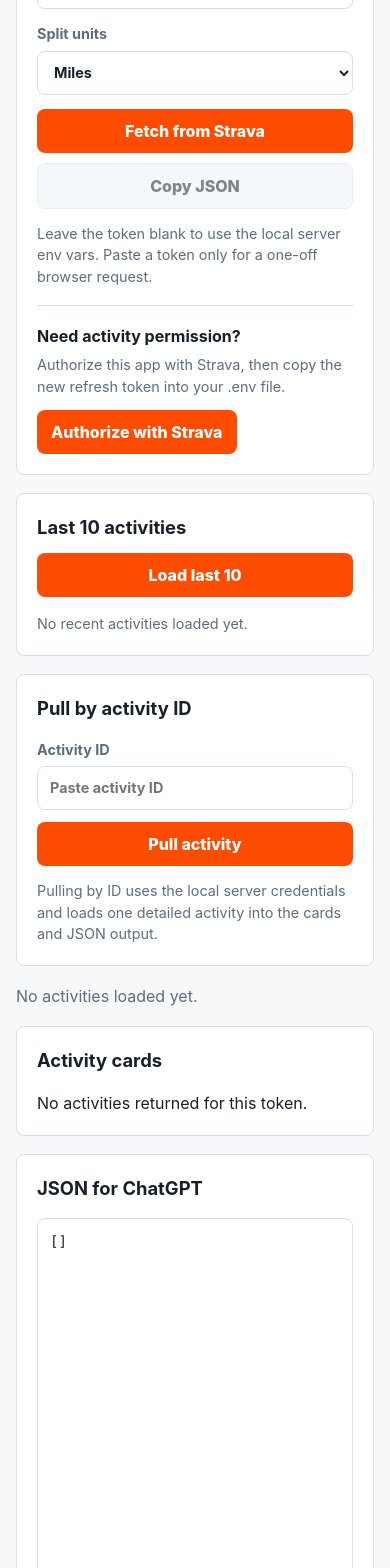
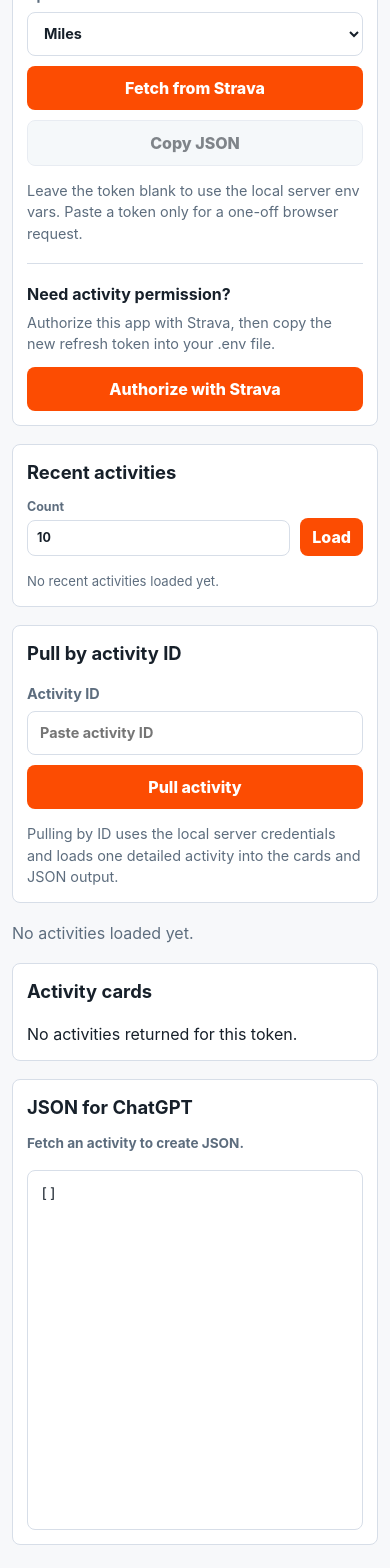
Before and after one commit to DevAndFrying/strava_gpt_pipeline, a React (Vite) app: page / in a window 390 px wide. Shown: the part 432-2000 px from the top of the page. Built offline with nearby package versions, Linux system fonts and the light colour scheme.

Commit message:
Updated UI for better clarity and mobile/lfd support

```diff
--- a/src/App.jsx
+++ b/src/App.jsx
@@ -1,4 +1,4 @@
-import { useMemo, useState } from "react";
+import { useEffect, useMemo, useRef, useState } from "react";
 import {
   fetchActivities,
   fetchActivityDetail,
@@ -18,9 +18,14 @@
   "average_grade_adjusted_speed",
 ];
 
+const recentExpandDelayMs = 1000;
+const recentCollapseDelayMs = 4000;
+const metersToFeet = (meters) => meters * 3.28084;
+
 function App() {
   const [token, setToken] = useState("");
   const [limit, setLimit] = useState(10);
+  const [recentLimit, setRecentLimit] = useState(10);
   const [splitUnits, setSplitUnits] = useState("miles");
   const [activityId, setActivityId] = useState("");
   const [recentActivities, setRecentActivities] = useState([]);
@@ -31,13 +36,24 @@
   });
   const [isLoading, setIsLoading] = useState(false);
   const [isLoadingRecent, setIsLoadingRecent] = useState(false);
+  const [isRecentExpanded, setIsRecentExpanded] = useState(true);
   const [pullingActivityId, setPullingActivityId] = useState("");
+  const recentExpandTimer = useRef(null);
+  const recentCollapseTimer = useRef(null);
+  const recentPanelHasFocus = useRef(false);
 
   const summaries = useMemo(
     () => loadedActivities.map((activity) => summarizeActivity(activity, splitUnits)),
     [loadedActivities, splitUnits],
   );
   const jsonOutput = useMemo(() => JSON.stringify(summaries, null, 2), [summaries]);
+
+  useEffect(() => {
+    return () => {
+      clearTimeout(recentExpandTimer.current);
+      clearTimeout(recentCollapseTimer.current);
+    };
+  }, []);
 
   async function handleSubmit(event) {
     event.preventDefault();
@@ -89,10 +105,17 @@
   }
 
   async function handleCopy() {
-    if (!jsonOutput) return;
+    if (summaries.length === 0) return;
 
+    try {
       await navigator.clipboard.writeText(jsonOutput);
       setStatus({ message: "Copied JSON to clipboard.", tone: "success" });
+    } catch (error) {
+      setStatus({
+        message: "Could not copy JSON automatically. Select the JSON and copy it manually.",
+        tone: "error",
+      });
+    }
   }
 
   function handleSplitUnitsChange(value) {
@@ -108,12 +131,16 @@
 
   async function handleLoadRecent() {
     const trimmedToken = token.trim();
+    const requestedLimit = Math.min(Math.max(Number(recentLimit) || 10, 1), 50);
 
     setIsLoadingRecent(true);
-    setStatus({ message: "Fetching last 10 activities...", tone: "" });
+    setStatus({ message: `Fetching last ${requestedLimit} activities...`, tone: "" });
 
     try {
-      const activities = await fetchActivities(trimmedToken, 10);
+      const activities = await fetchActivities(trimmedToken, requestedLimit);
+      clearTimeout(recentExpandTimer.current);
+      clearTimeout(recentCollapseTimer.current);
+      setIsRecentExpanded(true);
       setRecentActivities(activities);
       setStatus({
         message: `Loaded ${activities.length} recent activities.`,
@@ -126,6 +153,47 @@
       });
     } finally {
       setIsLoadingRecent(false);
+    }
+  }
+
+  function scheduleRecentExpand() {
+    clearTimeout(recentCollapseTimer.current);
+    clearTimeout(recentExpandTimer.current);
+    recentExpandTimer.current = setTimeout(() => {
+      setIsRecentExpanded(true);
+    }, recentExpandDelayMs);
+  }
+
+  function scheduleRecentCollapse() {
+    clearTimeout(recentExpandTimer.current);
+    clearTimeout(recentCollapseTimer.current);
+
+    if (recentActivities.length === 0 || isLoadingRecent) {
+      return;
+    }
+
+    recentCollapseTimer.current = setTimeout(() => {
+      setIsRecentExpanded(false);
+    }, recentCollapseDelayMs);
+  }
+
+  function handleRecentBlur(event) {
+    if (event.currentTarget.contains(event.relatedTarget)) {
+      return;
+    }
+
+    recentPanelHasFocus.current = false;
+    scheduleRecentCollapse();
+  }
+
+  function handleRecentFocus() {
+    recentPanelHasFocus.current = true;
+    scheduleRecentExpand();
+  }
+
+  function handleRecentMouseLeave() {
+    if (!recentPanelHasFocus.current) {
+      scheduleRecentCollapse();
     }
   }
 
@@ -166,7 +234,7 @@
         <p>Fetch recent activities and copy a clean JSON summary you can send in a chat.</p>
       </section>
 
-      <section className="panel" aria-labelledby="setup-title">
+      <section className="panel setup-panel" aria-labelledby="setup-title">
         <h2 id="setup-title">Fetch activities</h2>
         <form className="controls" onSubmit={handleSubmit}>
           <label>
@@ -232,22 +300,47 @@
       </section>
 
       <section className="lookup-grid" aria-label="Activity lookup tools">
-        <div className="panel">
+        <div
+          className="panel lookup-panel recent-panel"
+          onFocus={handleRecentFocus}
+          onBlur={handleRecentBlur}
+          onMouseEnter={scheduleRecentExpand}
+          onMouseLeave={handleRecentMouseLeave}
+        >
           <div className="panel-heading">
-            <h2>Last 10 activities</h2>
-            <button type="button" onClick={handleLoadRecent} disabled={isLoadingRecent}>
-              {isLoadingRecent ? "Loading..." : "Load last 10"}
+            <h2>Recent activities</h2>
+            <form
+              className="recent-controls"
+              onSubmit={(event) => {
+                event.preventDefault();
+                handleLoadRecent();
+              }}
+            >
+              <label>
+                Count
+                <input
+                  value={recentLimit}
+                  onChange={(event) => setRecentLimit(event.target.value)}
+                  type="number"
+                  min="1"
+                  max="50"
+                />
+              </label>
+              <button type="submit" disabled={isLoadingRecent}>
+                {isLoadingRecent ? "Loading..." : "Load"}
               </button>
+            </form>
           </div>
           <RecentActivityList
             activities={recentActivities}
             splitUnits={splitUnits}
+            isExpanded={isRecentExpanded || recentActivities.length === 0 || isLoadingRecent}
             pullingActivityId={pullingActivityId}
             onPullActivity={handlePullActivity}
           />
         </div>
 
-        <div className="panel">
+        <div className="panel lookup-panel id-panel">
           <h2>Pull by activity ID</h2>
           <form
             className="id-lookup"
@@ -281,30 +374,78 @@
       </section>
 
       <section className="grid" aria-label="Activity results">
-        <div className="panel">
+        <div className="panel activity-panel">
           <h2>Activity cards</h2>
           <ActivityList activities={summaries} />
         </div>
 
-        <div className="panel">
-          <h2>JSON for ChatGPT</h2>
-          <textarea value={jsonOutput} readOnly spellCheck="false" />
-        </div>
+        <JsonOutputCard
+          jsonOutput={jsonOutput}
+          canCopy={summaries.length > 0}
+          onCopy={handleCopy}
+        />
       </section>
     </main>
   );
 }
 
-function RecentActivityList({ activities, splitUnits, pullingActivityId, onPullActivity }) {
+function JsonOutputCard({ jsonOutput, canCopy, onCopy }) {
+  function handleKeyDown(event) {
+    if (!canCopy || (event.key !== "Enter" && event.key !== " ")) {
+      return;
+    }
+
+    event.preventDefault();
+    onCopy();
+  }
+
+  return (
+    <div
+      className={`panel json-card ${canCopy ? "is-copyable" : ""}`.trim()}
+      role="button"
+      tabIndex={canCopy ? 0 : -1}
+      aria-disabled={!canCopy}
+      aria-label="Copy JSON for ChatGPT"
+      onClick={canCopy ? onCopy : undefined}
+      onKeyDown={handleKeyDown}
+    >
+      <div className="json-card-heading">
+        <h2>JSON for ChatGPT</h2>
+        <p>{canCopy ? "Click this card to copy." : "Fetch an activity to create JSON."}</p>
+      </div>
+      <pre className="json-output" aria-label="JSON output">{jsonOutput}</pre>
+    </div>
+  );
+}
+
+function RecentActivityList({
+  activities,
+  splitUnits,
+  isExpanded,
+  pullingActivityId,
+  onPullActivity,
+}) {
   if (activities.length === 0) {
     return <p className="empty-state">No recent activities loaded yet.</p>;
   }
 
   return (
+    <div className={`recent-list-shell ${isExpanded ? "is-expanded" : "is-collapsed"}`}>
+      <p className="recent-collapsed-note" aria-hidden={isExpanded}>
+        {activities.length} recent activities hidden. Focus here for 1 second to expand.
+      </p>
+      <div className="recent-list-clip" aria-hidden={!isExpanded}>
         <div className="recent-list">
           {activities.map((activity) => {
             const id = String(activity.id);
             const distance = formatDistance(activity.distance, splitUnits);
+            const startedAt = activity.start_date || activity.start_date_local;
+            const date = startedAt ? formatDate(startedAt) : null;
+            const elevationGain =
+              activity.total_elevation_gain === null ||
+              activity.total_elevation_gain === undefined
+                ? null
+                : Number(metersToFeet(activity.total_elevation_gain).toFixed(0));
 
             return (
               <article className="recent-card" key={id}>
@@ -312,15 +453,18 @@
                   <h3>{activity.name || "Untitled activity"}</h3>
                   <p>
                     ID: {id}
+                    {date ? ` | ${date}` : ""}
                     {activity.distance !== null && activity.distance !== undefined
                       ? ` | ${distance.value} ${distance.unit}`
                       : ""}
+                    {elevationGain !== null ? ` | ${elevationGain} ft gain` : ""}
                   </p>
                 </div>
                 <button
                   type="button"
                   className="secondary"
                   disabled={pullingActivityId === id}
+                  tabIndex={isExpanded ? 0 : -1}
                   onClick={() => onPullActivity(id)}
                 >
                   {pullingActivityId === id ? "Pulling..." : "Pull"}
@@ -328,6 +472,8 @@
               </article>
             );
           })}
+        </div>
+      </div>
     </div>
   );
 }
@@ -398,9 +544,7 @@
       {(activity.splits.length > 0 ||
         activity.best_efforts.length > 0 ||
         activity.segment_efforts.length > 0) && (
-        <details className="activity-details">
-          <summary>Splits and efforts</summary>
-
+        <section className="activity-details" aria-label="Splits and efforts">
           {activity.splits.length > 0 && (
             <MiniTable title="Splits" rows={activity.splits} columns={splitColumns} />
           )}
@@ -410,7 +554,7 @@
           {activity.segment_efforts.length > 0 && (
             <MiniTable title="Segments" rows={activity.segment_efforts} />
           )}
-        </details>
+        </section>
       )}
     </article>
   );
--- a/styles.css
+++ b/styles.css
@@ -30,19 +30,20 @@
 button,
 input,
 select,
-textarea {
+textarea,
+pre {
   font: inherit;
 }
 
 .shell {
-  width: min(1120px, calc(100% - 32px));
+  width: min(1440px, calc(100% - 32px));
   margin: 0 auto;
-  padding: 40px 0;
+  padding: clamp(24px, 5vw, 44px) 0;
 }
 
 .intro {
   max-width: 720px;
-  margin-bottom: 28px;
+  margin-bottom: clamp(20px, 4vw, 28px);
 }
 
 .eyebrow {
@@ -62,7 +63,7 @@
 
 h1 {
   margin: 0 0 12px;
-  font-size: clamp(2rem, 6vw, 4.5rem);
+  font-size: clamp(2.1rem, 6vw, 4.5rem);
   line-height: 1;
 }
 
@@ -80,12 +81,12 @@
   background: var(--surface);
   border: 1px solid var(--line);
   border-radius: 8px;
-  padding: 20px;
+  padding: clamp(14px, 2.5vw, 20px);
 }
 
 .controls {
   display: grid;
-  grid-template-columns: minmax(220px, 1fr) minmax(140px, 180px) minmax(140px, 180px) auto;
+  grid-template-columns: minmax(240px, 1fr) minmax(132px, 160px) minmax(132px, 160px) auto;
   gap: 14px;
   align-items: end;
 }
@@ -199,16 +200,24 @@
 
 .lookup-grid {
   display: grid;
-  grid-template-columns: minmax(0, 1fr) minmax(280px, 0.7fr);
+  grid-template-columns: minmax(360px, 1fr) minmax(300px, 0.62fr);
   gap: 18px;
   margin-top: 18px;
   align-items: start;
 }
 
+.lookup-panel {
+  height: 100%;
+}
+
+.recent-panel {
+  align-self: start;
+}
+
 .panel-heading {
   display: flex;
   gap: 12px;
-  align-items: start;
+  align-items: end;
   justify-content: space-between;
   margin-bottom: 16px;
 }
@@ -217,39 +226,132 @@
   margin-bottom: 0;
 }
 
+.recent-controls {
+  display: grid;
+  grid-template-columns: 82px auto;
+  gap: 8px;
+  align-items: end;
+}
+
+.recent-controls label {
+  gap: 3px;
+  font-size: 0.78rem;
+}
+
+.recent-controls input {
+  min-height: 36px;
+  padding: 7px 9px;
+}
+
+.recent-controls button {
+  min-height: 36px;
+  padding: 7px 12px;
+}
+
+.recent-list-shell {
+  display: grid;
+  grid-template-areas: "stack";
+}
+
+.recent-list-clip,
+.recent-collapsed-note {
+  grid-area: stack;
+  min-height: 0;
+  transition:
+    max-height 260ms ease,
+    opacity 180ms ease,
+    transform 220ms ease,
+    visibility 0ms linear 0ms;
+}
+
+.recent-list-clip {
+  max-height: 260px;
+  overflow: auto;
+  -webkit-overflow-scrolling: touch;
+}
+
+.recent-list-shell.is-collapsed .recent-list-clip {
+  max-height: 0;
+  opacity: 0;
+  transform: translateY(-4px);
+  visibility: hidden;
+  transition:
+    max-height 260ms ease,
+    opacity 160ms ease,
+    transform 220ms ease,
+    visibility 0ms linear 260ms;
+}
+
+.recent-list-shell.is-expanded .recent-collapsed-note {
+  max-height: 0;
+  opacity: 0;
+  transform: translateY(4px);
+  visibility: hidden;
+  transition:
+    max-height 180ms ease,
+    opacity 140ms ease,
+    transform 180ms ease,
+    visibility 0ms linear 180ms;
+}
+
 .recent-list {
   display: grid;
-  gap: 10px;
+  gap: 6px;
 }
 
 .recent-card {
   display: grid;
   grid-template-columns: minmax(0, 1fr) auto;
-  gap: 12px;
+  gap: 8px;
   align-items: center;
   border: 1px solid var(--line);
   border-radius: 8px;
-  padding: 12px;
+  padding: 8px 10px;
   background: #fbfcfd;
 }
 
+.recent-card > div {
+  min-width: 0;
+}
+
 .recent-card h3 {
-  margin: 0 0 4px;
-  font-size: 0.98rem;
+  margin: 0;
+  font-size: 0.9rem;
+  line-height: 1.25;
   overflow-wrap: anywhere;
 }
 
 .recent-card p,
-.empty-state {
+.empty-state,
+.recent-collapsed-note {
   color: var(--muted);
-  font-size: 0.9rem;
+  font-size: 0.82rem;
+}
+
+.recent-collapsed-note {
+  max-height: 48px;
+  border: 1px dashed var(--line);
+  border-radius: 8px;
+  padding: 10px;
+  background: #fbfcfd;
+  transform: translateY(0);
+}
+
+.recent-card button {
+  min-height: 32px;
+  padding: 6px 10px;
+  font-size: 0.86rem;
 }
 
 .id-lookup {
   display: grid;
-  grid-template-columns: minmax(0, 1fr) auto;
+  grid-template-columns: minmax(0, 1fr);
   gap: 12px;
   align-items: end;
+}
+
+.id-lookup button {
+  justify-self: start;
 }
 
 .status-row {
@@ -267,9 +369,48 @@
 
 .grid {
   display: grid;
-  grid-template-columns: minmax(0, 1fr) minmax(0, 0.9fr);
+  grid-template-columns: minmax(0, 1.2fr) minmax(360px, 0.8fr);
   gap: 18px;
   align-items: start;
+}
+
+.json-card {
+  transition:
+    border-color 160ms ease,
+    box-shadow 160ms ease;
+}
+
+.json-card.is-copyable {
+  cursor: copy;
+}
+
+.json-card.is-copyable:hover {
+  border-color: rgba(252, 76, 2, 0.6);
+  box-shadow: 0 8px 22px rgba(23, 32, 42, 0.08);
+}
+
+.json-card:focus-visible {
+  outline: 3px solid rgba(252, 76, 2, 0.25);
+  outline-offset: 2px;
+}
+
+.json-card-heading {
+  display: flex;
+  gap: 12px;
+  align-items: baseline;
+  justify-content: space-between;
+  margin-bottom: 16px;
+}
+
+.json-card-heading h2 {
+  margin-bottom: 0;
+}
+
+.json-card-heading p {
+  color: var(--muted);
+  font-size: 0.85rem;
+  font-weight: 700;
+  text-align: right;
 }
 
 .activity-list {
@@ -288,6 +429,10 @@
   background: #fbfcfd;
 }
 
+.activity-card + .activity-card {
+  margin-top: 2px;
+}
+
 .activity-card h3 {
   margin: 0 0 8px;
   font-size: 1rem;
@@ -296,7 +441,7 @@
 .activity-meta {
   display: flex;
   flex-wrap: wrap;
-  gap: 8px;
+  gap: 6px;
   color: var(--muted);
   font-size: 0.88rem;
 }
@@ -310,9 +455,17 @@
 
 .detail-grid {
   display: grid;
-  grid-template-columns: repeat(auto-fit, minmax(120px, 1fr));
-  gap: 10px;
+  grid-template-columns: repeat(auto-fit, minmax(112px, 1fr));
+  gap: 8px;
   margin: 14px 0 0;
+}
+
+.detail-grid div {
+  min-width: 0;
+  border: 1px solid var(--line);
+  border-radius: 8px;
+  background: #ffffff;
+  padding: 8px;
 }
 
 .detail-grid dt {
@@ -331,12 +484,6 @@
 .activity-details {
   margin-top: 14px;
   min-width: 0;
-}
-
-.activity-details summary {
-  cursor: pointer;
-  color: var(--accent-dark);
-  font-weight: 800;
 }
 
 .mini-table-section {
@@ -375,17 +522,25 @@
   text-transform: capitalize;
 }
 
-textarea {
+.json-output {
   display: block;
   min-height: 520px;
   max-width: 100%;
-  resize: vertical;
+  margin: 0;
+  overflow: auto;
+  border: 1px solid var(--line);
+  border-radius: 8px;
+  background: #ffffff;
+  color: var(--text);
   padding: 12px;
   font-family:
     "SFMono-Regular", Consolas, "Liberation Mono", Menlo, ui-monospace,
     monospace;
   font-size: 0.88rem;
   line-height: 1.45;
+  white-space: pre-wrap;
+  overflow-wrap: anywhere;
+  user-select: text;
 }
 
 @media (max-width: 860px) {
@@ -396,11 +551,20 @@
   }
 
   .actions,
-  .panel-heading {
+  .panel-heading,
+  .json-card-heading {
     flex-wrap: wrap;
   }
 
-  button {
+  .recent-controls {
+    flex: 1 1 100%;
+  }
+
+  .json-card-heading p {
+    text-align: left;
+  }
+
+  .actions button {
     flex: 1 1 180px;
   }
 
@@ -409,7 +573,112 @@
     grid-template-columns: 1fr;
   }
 
-  textarea {
+  .recent-card button {
+    justify-self: start;
+  }
+
+  .json-output {
     min-height: 360px;
   }
 }
+
+@media (min-width: 1440px) {
+  .shell {
+    width: min(1680px, calc(100% - 96px));
+    padding-block: 56px;
+  }
+
+  .intro {
+    max-width: 860px;
+    margin-bottom: 34px;
+  }
+
+  .panel {
+    padding: 24px;
+  }
+
+  .controls {
+    grid-template-columns: minmax(360px, 1fr) minmax(150px, 180px) minmax(150px, 180px) auto;
+    gap: 18px;
+  }
+
+  .lookup-grid,
+  .grid {
+    gap: 24px;
+  }
+
+  .lookup-grid {
+    grid-template-columns: minmax(560px, 1fr) minmax(360px, 0.55fr);
+    margin-top: 24px;
+  }
+
+  .grid {
+    grid-template-columns: minmax(0, 1.35fr) minmax(520px, 0.65fr);
+  }
+
+  .recent-list-clip {
+    max-height: 300px;
+  }
+
+  .activity-list {
+    gap: 16px;
+  }
+
+  .activity-card {
+    padding: 18px;
+  }
+
+  .detail-grid {
+    grid-template-columns: repeat(auto-fit, minmax(140px, 1fr));
+    gap: 10px;
+  }
+
+  .json-output {
+    min-height: 620px;
+  }
+}
+
+@media (max-width: 560px) {
+  .shell {
+    width: min(100% - 24px, 1440px);
+    padding-top: 20px;
+  }
+
+  h1 {
+    font-size: 2rem;
+    line-height: 1.05;
+  }
+
+  .controls,
+  .recent-controls,
+  .id-lookup {
+    gap: 10px;
+  }
+
+  .recent-controls {
+    grid-template-columns: minmax(0, 1fr) auto;
+  }
+
+  .button-link,
+  .id-lookup button,
+  .recent-controls button,
+  .recent-card button {
+    width: 100%;
+  }
+
+  .recent-card {
+    gap: 10px;
+  }
+
+  .activity-card {
+    padding: 12px;
+  }
+
+  .activity-meta span {
+    width: 100%;
+  }
+
+  .detail-grid {
+    grid-template-columns: repeat(2, minmax(0, 1fr));
+  }
+}
```
Also changed, not shown: 1 other file (tests, documents, lock files or other folders). Lines whose indentation alone changed are shown as unchanged.
